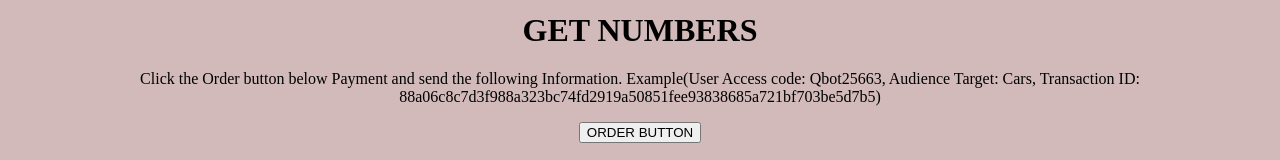
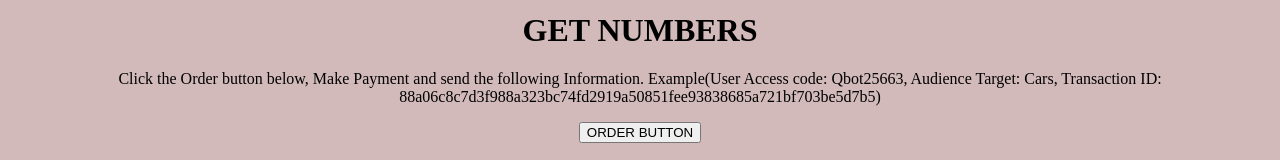
Before and after one commit to qbotservicepro/Qbot, a plain HTML site: page index.html in a window 1280 px wide. Shown: the part 335-495 px from the top of the page. Drawn offline with Linux system fonts and the light colour scheme.

Commit message:
Update index.html

```diff
--- a/index.html
+++ b/index.html
@@ -18,7 +18,7 @@
 
 <div><h1> Minimum/Maximum amount of numbers in one file(100 Numbers) cost price $15.  </h1></div>
 <div> <h1>GET NUMBERS </h1></div>
-<div> <p>Click the Order button below Payment and send the following Information. Example(User Access code: Qbot25663, Audience Target: Cars, Transaction ID: 88a06c8c7d3f988a323bc74fd2919a50851fee93838685a721bf703be5d7b5) </p> </div>
+<div> <p>Click the Order button below, Make Payment and send the following Information. Example(User Access code: Qbot25663, Audience Target: Cars, Transaction ID: 88a06c8c7d3f988a323bc74fd2919a50851fee93838685a721bf703be5d7b5) </p> </div>
 <div> <button onclick="document.location='https://docs.google.com/forms/d/e/1FAIpQLSdm-Z-dF5Eq87X4k20QcVeyGh83AUFJCEwkFeMjzAhYxHRcUA/viewform?usp=header'"> ORDER BUTTON </button> </div>
 <div> <h1> Qbot Bitcoin Address: bc1qzdhpmfdmn64ka7z3clg3qsu2ayxslyth3whkaz</h1></div>
 </center>
```
